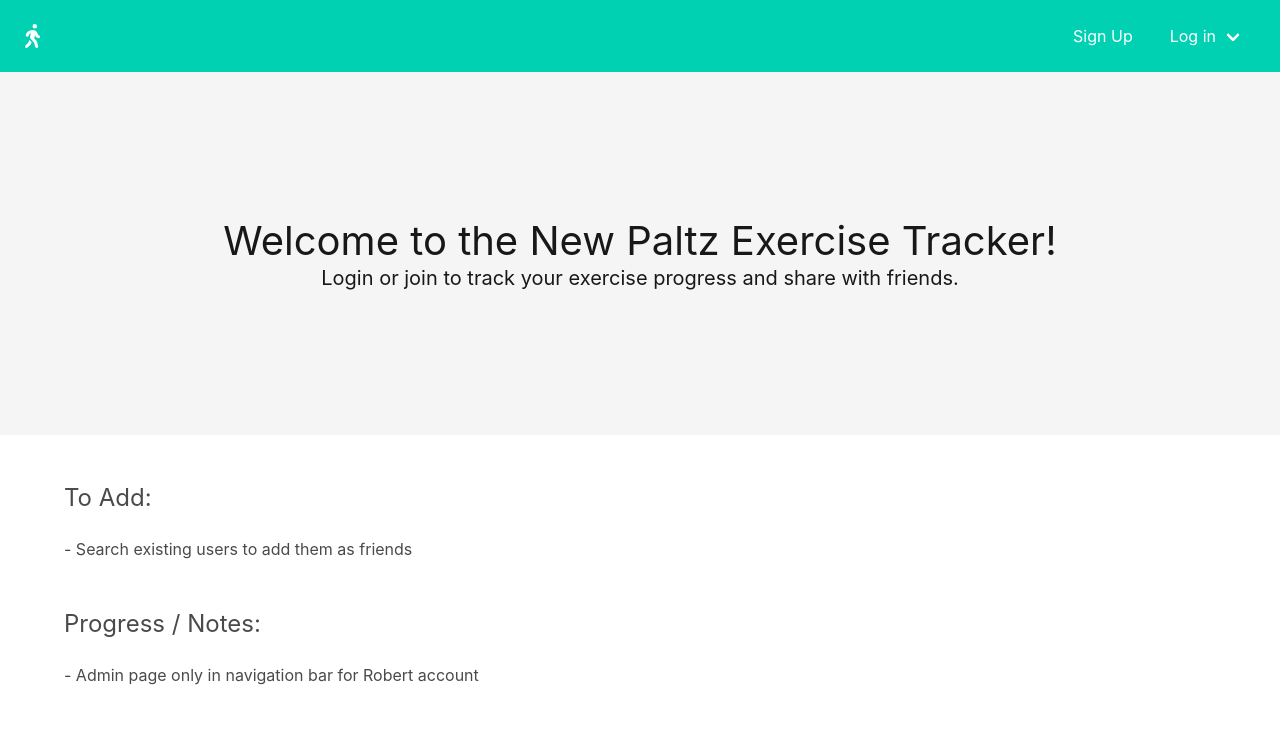
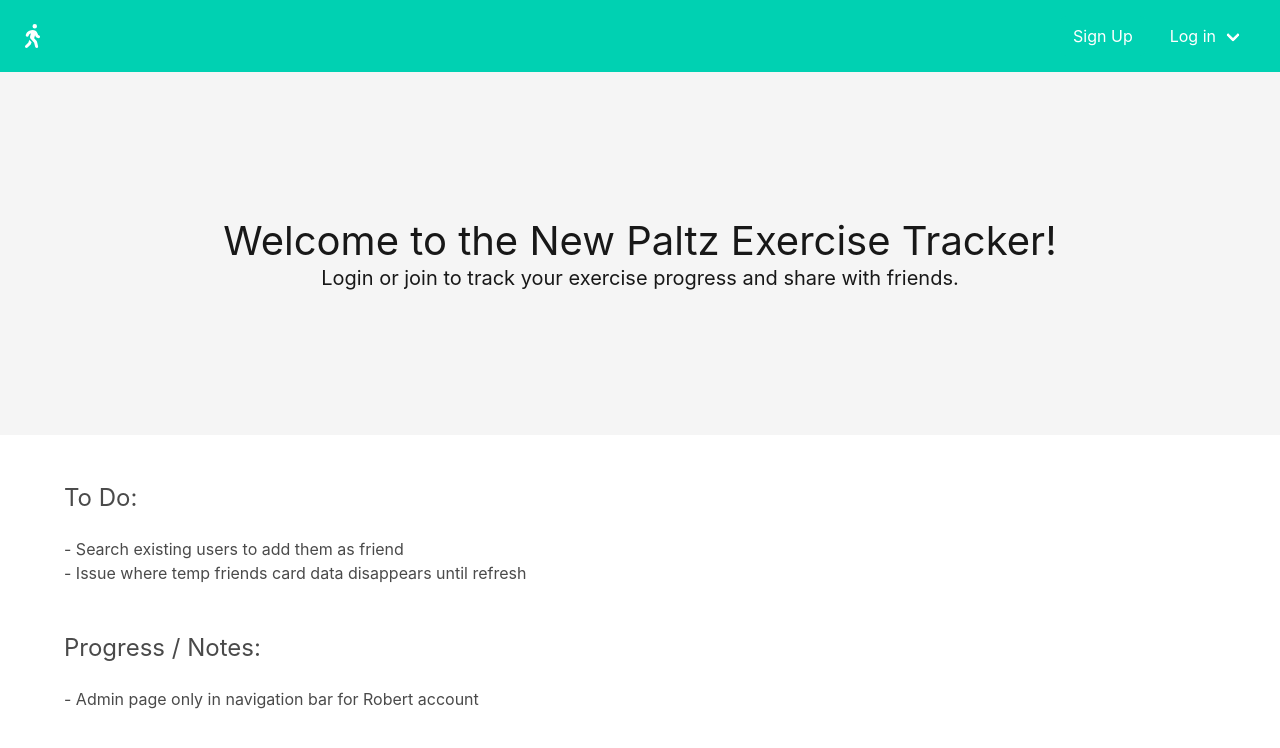
Before and after one commit to robertlknapp/webdev-class-proj, a Vue app in the folder client/: page / in a window 1280 px wide. Shown: the top 748 px of the page. Built offline with nearby package versions, Linux system fonts and the light colour scheme.

Commit message:
Added issue to welcome page list

```diff
--- a/client/src/views/WelcomeView.vue
+++ b/client/src/views/WelcomeView.vue
@@ -17,8 +17,9 @@
     </div>
 
     <div class="container mt-6">
-      <h3 class="subtitle is-4">To Add:</h3>
-      <p>- Search existing users to add them as friends</p>
+      <h3 class="subtitle is-4">To Do:</h3>
+      <p>- Search existing users to add them as friend</p>
+      <p>- Issue where temp friends card data disappears until refresh</p>
     </div>
     <div class="container mt-6">
       <h3 class="subtitle is-4">Progress / Notes:</h3>
```
